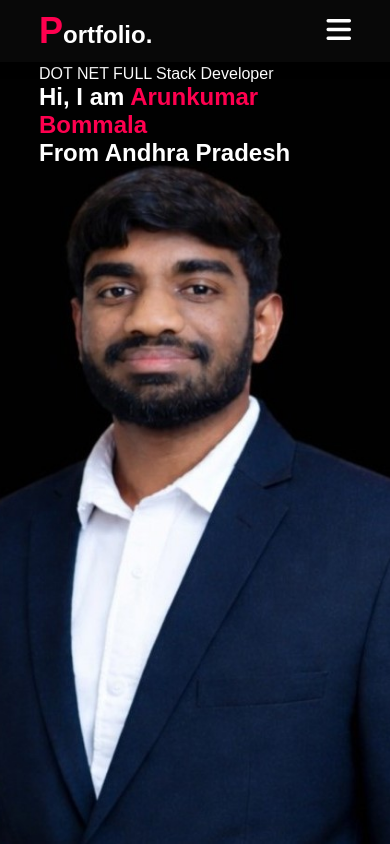
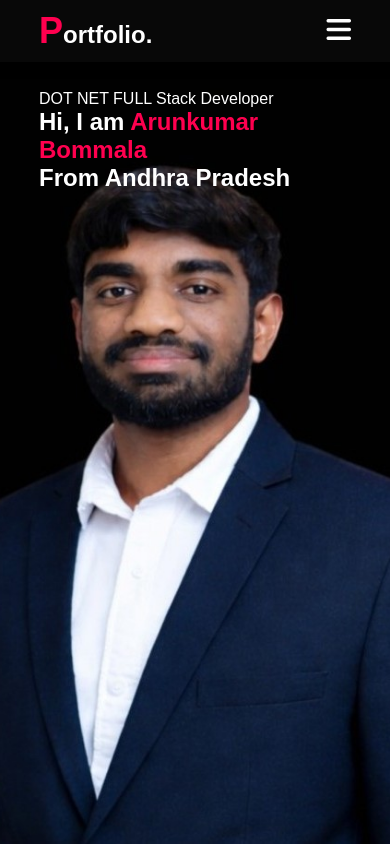
Before and after one commit to arunkumarbommala/Portfolio, a plain HTML site: page index.html in a window 390 px wide. Shown: the top 844 px of the page. Drawn offline with nearby package versions, Linux system fonts and the light colour scheme.

Commit message:
now i incerse the padding size fro header text 5px to 30 px in header Text

```diff
--- a/style.css
+++ b/style.css
@@ -915,7 +915,7 @@ textarea {
 
   .header-text {
     margin-top: 0;
-    padding-top: 5px;
+    padding-top: 30px;
     font-size: 16px;
   }
 
```
